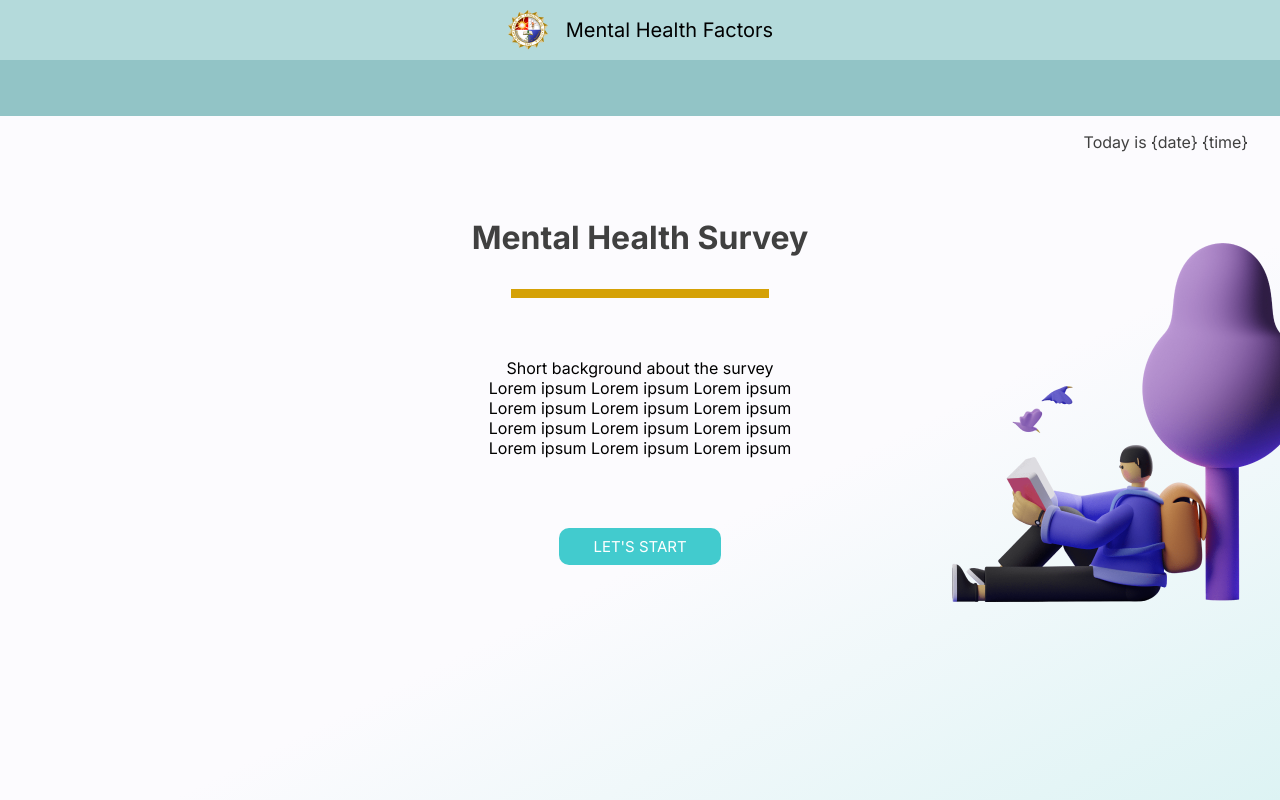
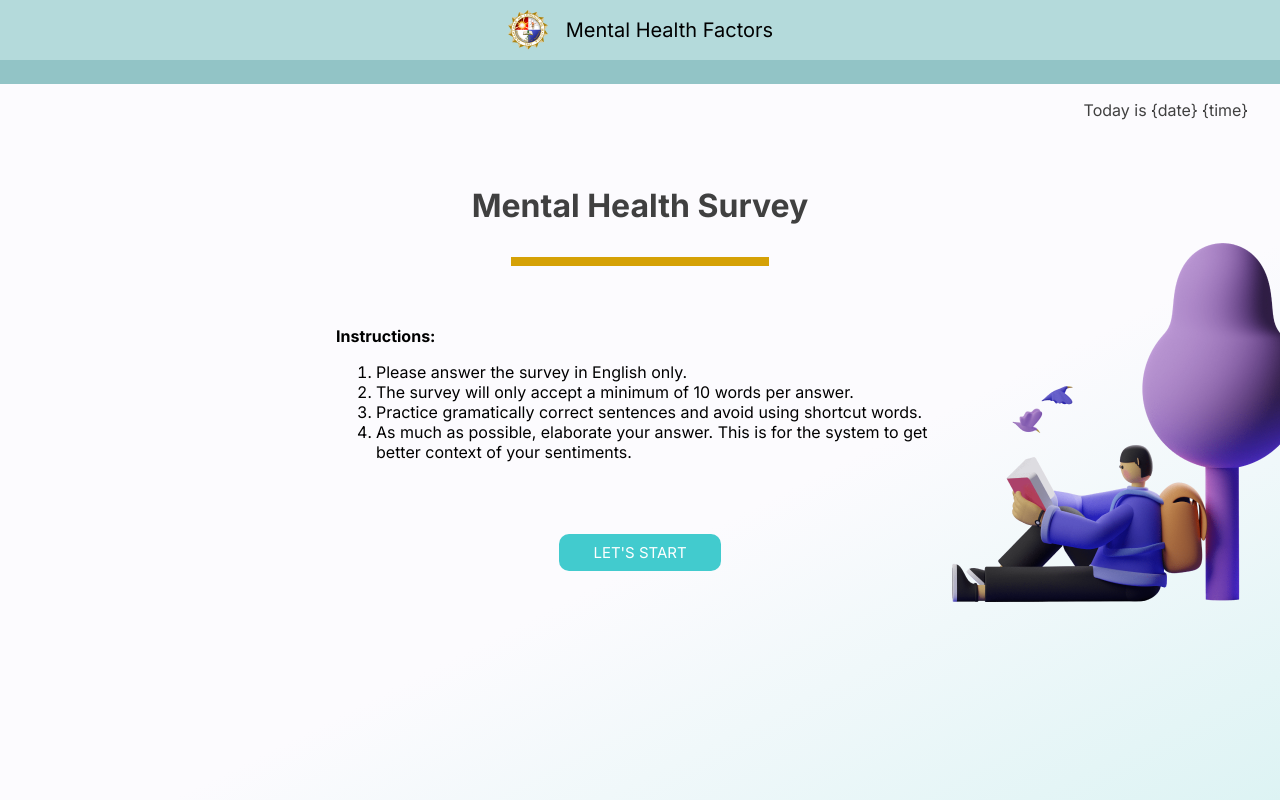
Before and after one commit to nglcaie/capstoneproject, a Django app: page /start_survey in a window 1280 px wide; the page is wider, and only the part inside the window is pictured. Run offline with Django 4.2, Linux system fonts and the light colour scheme; some web fonts are replaced.

Commit message:
edited website

```diff
--- a/capswebsite/static/css/navbar.css
+++ b/capswebsite/static/css/navbar.css
@@ -23,7 +23,7 @@ body{
 
 .nav-bar-2{
     background: #92C4C6;
-    height: 3.5em;
+    height: 1.5em;
     display: flex;
     align-items: center;
 }
@@ -39,10 +39,10 @@ body{
 
 }
 
-.nav-bar-2-right{
+/* .nav-bar-2-right{
     margin-left: auto;
     margin-right: 0;
-}
+} */
 
 ul{
     list-style: none;
--- a/capswebsite/templates/landing.html
+++ b/capswebsite/templates/landing.html
@@ -184,8 +184,9 @@
         </div>
 
         <div class="lorem">
-            <p class="lorem-ipsum"> Lorem Ipsum Lorem Ipsum Lorem Ipsum Lorem Ipsum Lorem <br>
-                Ipsum Lorem Ipsum Lorem Ipsum Lorem Ipsum Lorem Ipsum </p>
+            <p class="lorem-ipsum">
+                An online mental health survey to monitor the mental health of PLM students.
+            </p>
         </div>
 
         <div class="button">
--- a/capswebsite/templates/student/start_survey.html
+++ b/capswebsite/templates/student/start_survey.html
@@ -32,11 +32,20 @@
     }
 
     .description {
-        text-align: center;
+        margin: 1em 21em;
+        text-align: left;
         font-family: 'Inter';
         font-style: normal;
         font-weight: 400;
         font-size: 1em;
+    }
+
+    .instructions{
+        font-family: 'Inter';
+        font-style: normal;
+        font-weight: 400;
+        font-size: 1em;
+        height: auto;
     }
 
     .btn-lg {
@@ -86,12 +95,15 @@
 
 <br><br>
 
-<p class="description">
-    Short background about the survey<br>
-    Lorem ipsum Lorem ipsum Lorem ipsum<br>
-    Lorem ipsum Lorem ipsum Lorem ipsum<br>
-    Lorem ipsum Lorem ipsum Lorem ipsum<br>
-    Lorem ipsum Lorem ipsum Lorem ipsum<br>
+<div class="description">
+    <b><p>Instructions:</p>
+    <ol class="instructions">
+        <li>Please answer the survey in English only.</li> <br>
+        <li>The survey will only accept a minimum of 10 words per answer.</li> <br>
+        <li>Practice gramatically correct sentences and avoid using shortcut words.</li> <br>
+        <li>As much as possible, elaborate your answer. This is for the system to get better context of your sentiments.</li>
+    </ol>
+    <br>
 </p>
 
 <br><br><br>
```
Also changed, not shown: capswebsite/forms.py (+5 -5 lines), capswebsite/templates/student/survey_question.html (+8 -8 lines).
